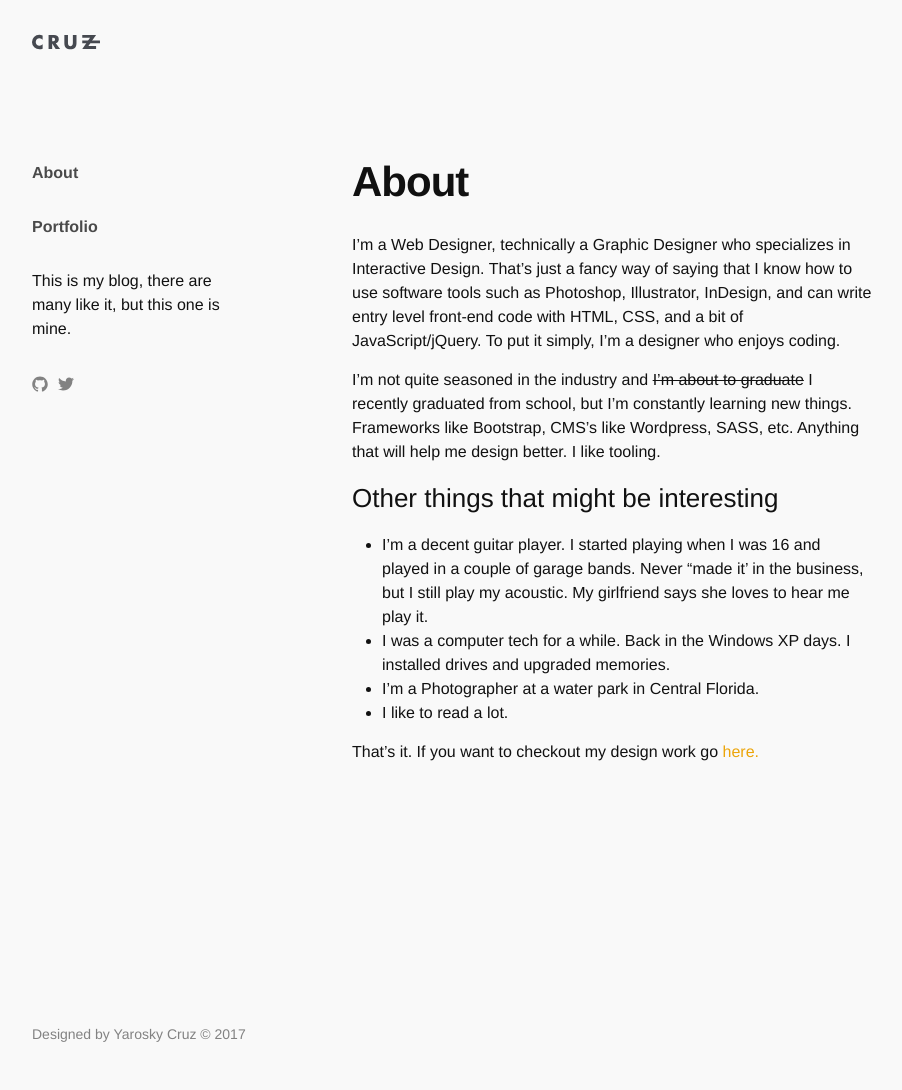
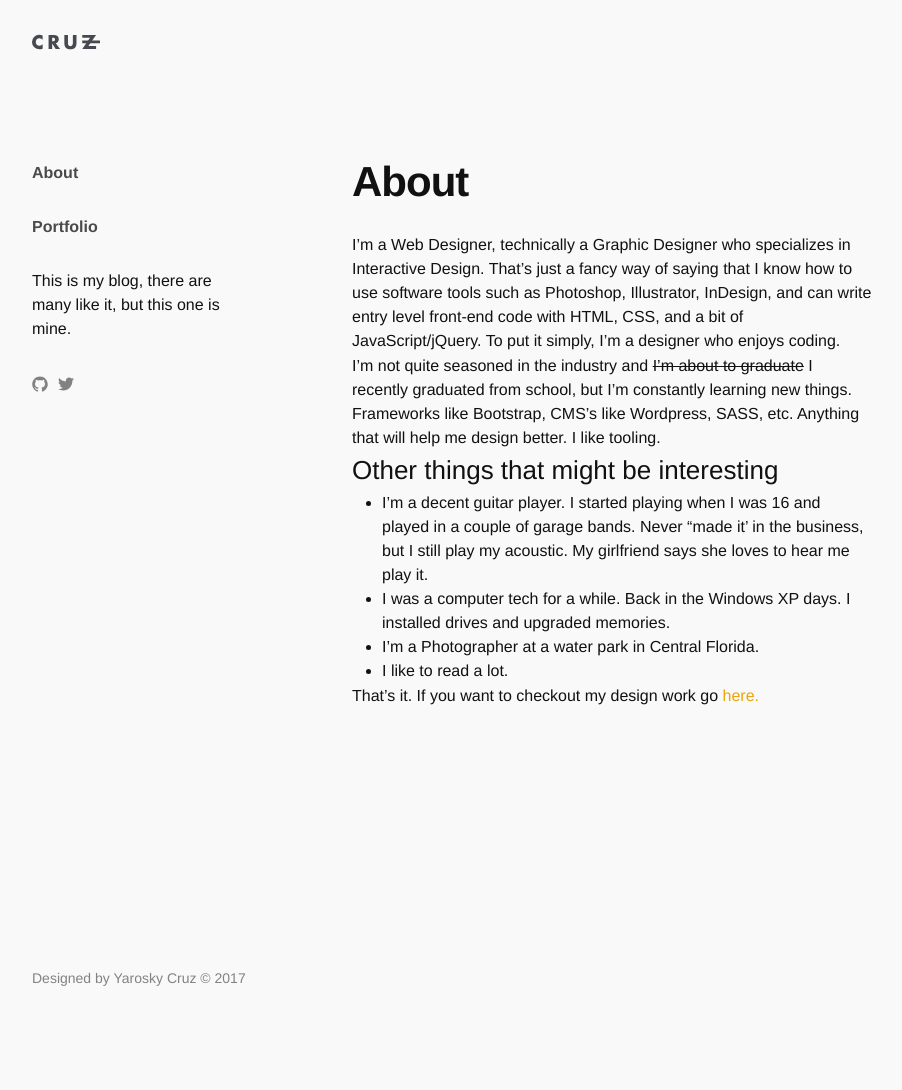
Before and after one commit to yarocruz/yarocruz.github.io, a Jekyll site: the page built from about.md, in a window 1280 px wide. Shown: the whole page, without its empty margins (138-1040 px from the left). Built offline with Jekyll 4.4.1, drawn with Linux system fonts in a browser that asks for light colours; some web fonts are replaced; after the commit the page ends 1020 px from its top, so only the background shows below that.

Commit message:
Update main.css

```diff
--- a/assets/main.css
+++ b/assets/main.css
@@ -28,7 +28,7 @@ h1, h2, h3, h4, h5, h6,
 p, blockquote, pre,
 ul, ol, dl, figure,
 .highlight {
-  margin-bottom: 15px; }
+  margin-bottom: 1px; }
 
 .post-link, .post-title {
   font-weight: 900; }
```
